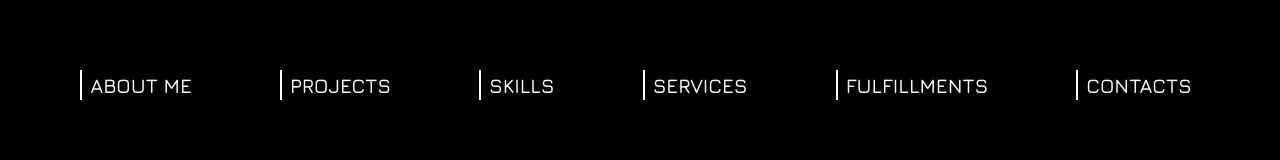
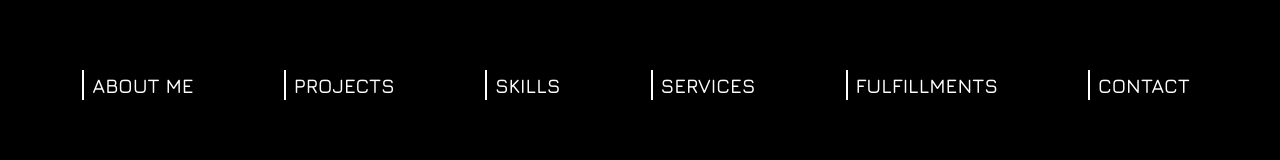
Before and after one commit to i3z101/aziz-portofolio, a Next.js app: page / in a window 1280 px wide. Shown: the part 221-381 px from the top of the page. Built offline with nearby package versions, Linux system fonts and the light colour scheme.

Commit message:
new minor changes

```diff
--- a/components/Contacts.tsx
+++ b/components/Contacts.tsx
@@ -38,7 +38,7 @@ const contacts: ContactsInterface[] = [
 
 const Contacts: FC = ()=> {
     return <section className="space_section" id="contacts">
-        <Divider title="Contacts" emoji="👋" />
+        <Divider title="Contact" emoji="👋" />
         <div className="icons_container space_subsection">
             {contacts.map((contact): ReactNode => {
                 return <a href={contact.link} key={contact.link} className="icon_box" data-aos= "fade-up" target='_blank'  rel='noreferrer'>
--- a/components/Nav.tsx
+++ b/components/Nav.tsx
@@ -41,8 +41,8 @@ const Nav: FC = () => {
             <Link href={"#fulfillments"}>
                 <a className="nav_link">Fulfillments</a>
             </Link>
-            <Link href={"#contacts"}>
-                <a className="nav_link">Contacts</a>
+            <Link href={"#contact"}>
+                <a className="nav_link">Contact</a>
             </Link>
         </div>
         <div className="to_up" onClick={onTopUp.bind(this)}>
```
